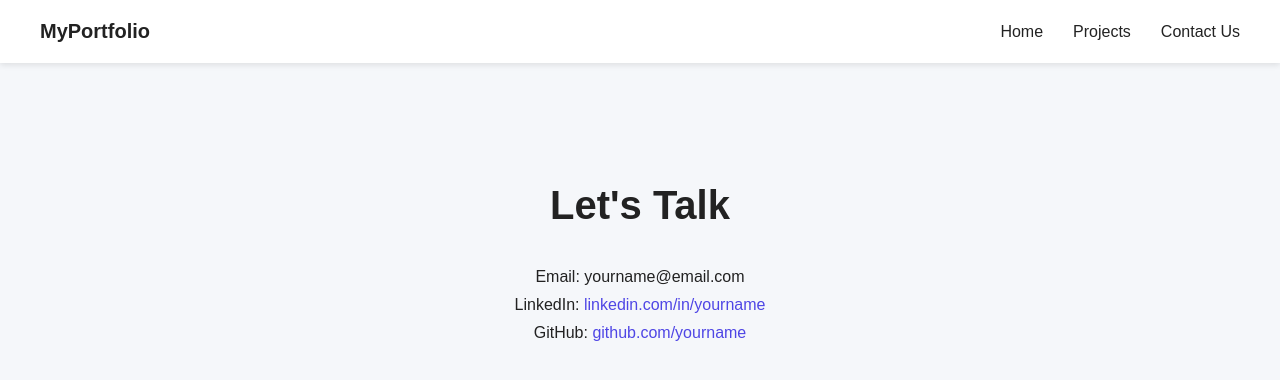
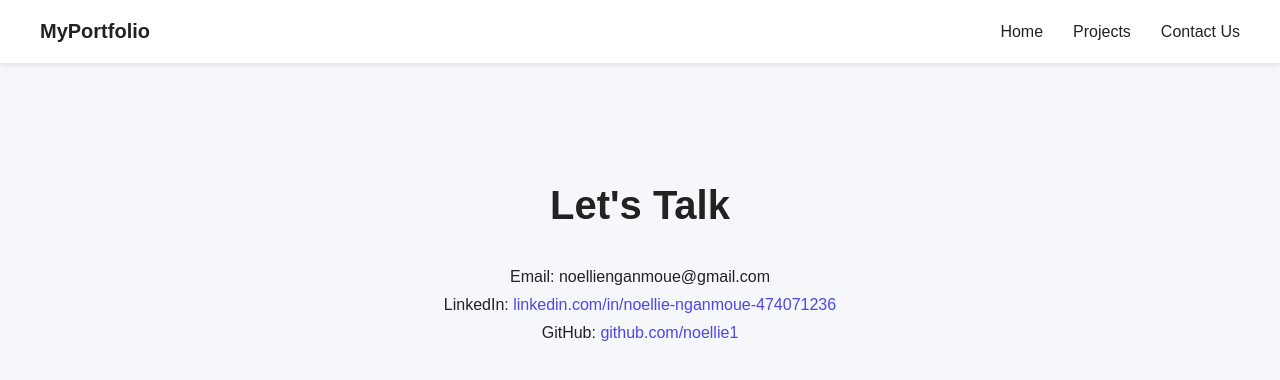
Before and after one commit to Noellie1/portfolio-website, a plain HTML site: page contact.html in a window 1280 px wide. Drawn offline with Linux system fonts and the light colour scheme.

Commit message:
Update contact.html

```diff
--- a/contact.html
+++ b/contact.html
@@ -24,12 +24,13 @@
 <h1>Let's Talk</h1>
 
 <ul>
-<li>Email: yourname@email.com</li>
-<li>LinkedIn: <a href="#">linkedin.com/in/yourname</a></li>
-<li>GitHub: <a href="#">github.com/yourname</a></li>
+<li>Email: noellienganmoue@gmail.com</li>
+<li>LinkedIn: <a href="#">linkedin.com/in/noellie-nganmoue-474071236</a></li>
+<li>GitHub: <a href="#">github.com/noellie1</a></li>
 </ul>
 
 </section>
 
 </body>
+
 </html>
```
